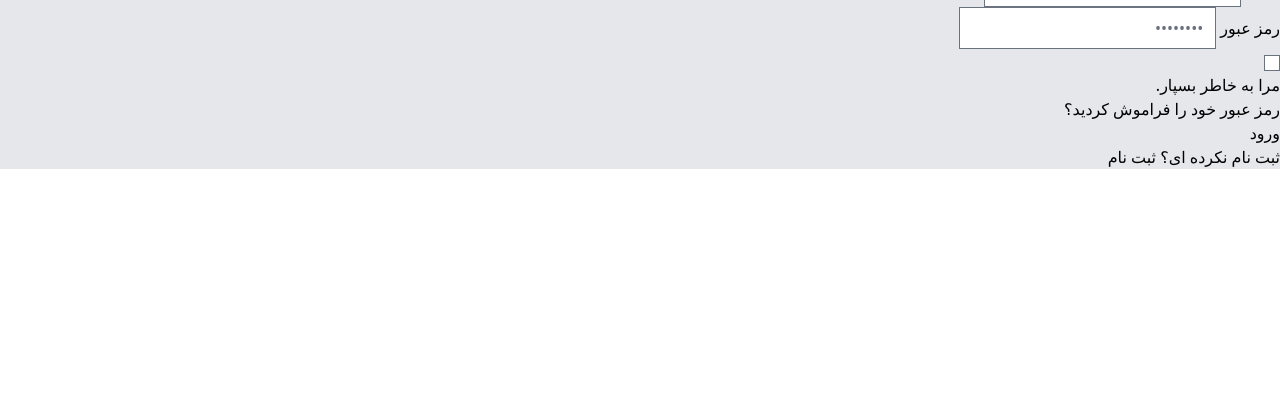
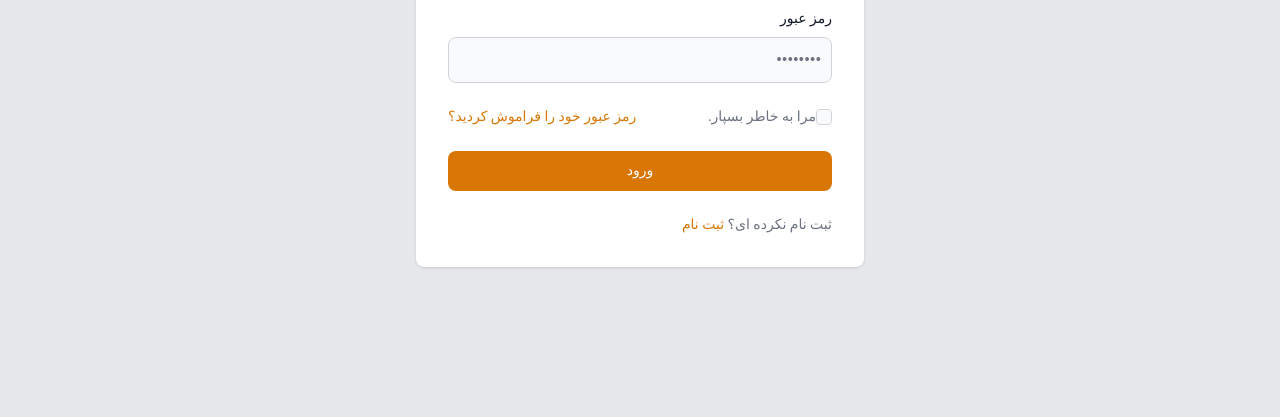
Before and after one commit to Tinati-hesabdar/Tinati-hesabdar.github.io, a website: page login.html in a window 1280 px wide. Shown: the part 383-800 px from the top of the page. Drawn offline with nearby package versions, Linux system fonts and the light colour scheme; files that its build step writes are made by us from their sources; a web font is replaced by a local one.

Commit message:
Update login.html

```diff
--- a/login.html
+++ b/login.html
@@ -8,7 +8,7 @@
     <meta name="keywords" content="Finance">
     <meta name="copyright" content="T-Xchange">
     <title>T-Xchange</title>
-    <link rel="stylesheet" href="/src/output.css">
+    <link rel="stylesheet" href="/output.css">
     <script src="https://cdn.jsdelivr.net/npm/flowbite@2.5.1/dist/flowbite.min.js"></script>
 </head>
 <body class="font-bidad_M">
```
